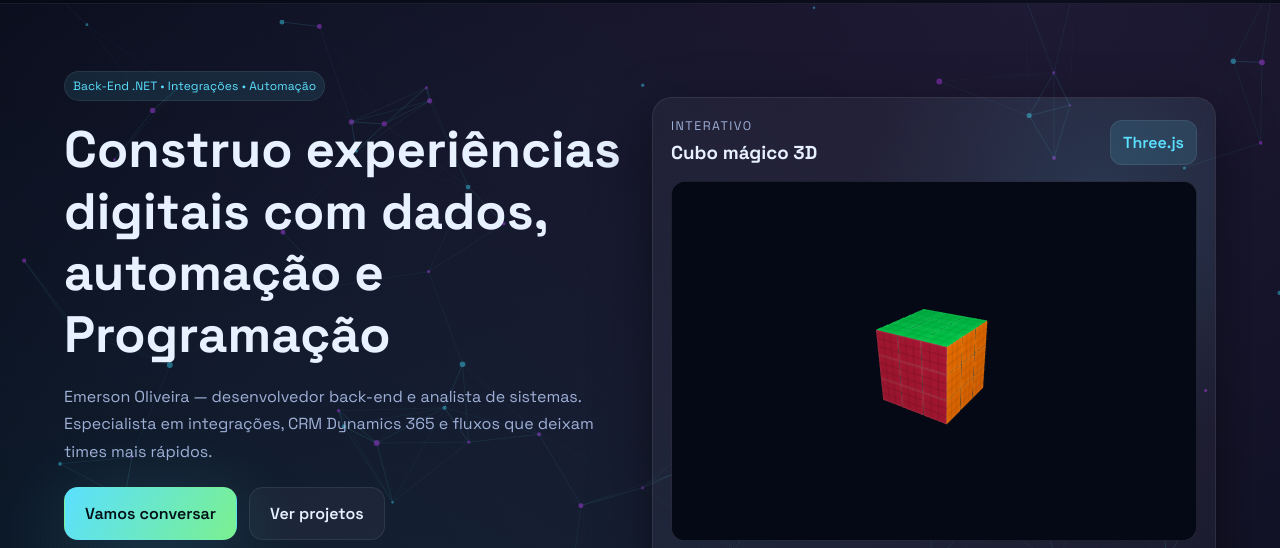
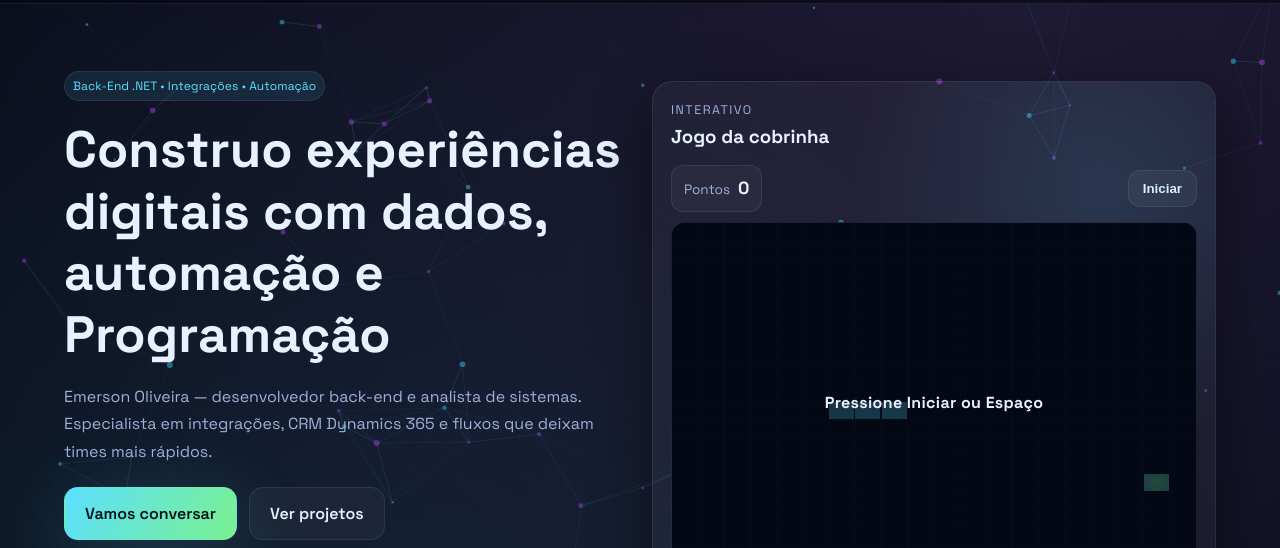
Before and after one commit to Emerson143/Portfolio, a plain HTML site: page index.html in a window 1280 px wide. Shown: the part 69-617 px from the top of the page. Drawn offline with nearby package versions, Linux system fonts and the light colour scheme; animation ran at ten frames a second.

Commit message:
feat: Replace 3D cube with snake game; update README and styles for new game features

```diff
--- a/index.html
+++ b/index.html
@@ -67,17 +67,23 @@
           </div>
         </div>
       </div>
-      <div class="hero-canvas-card">
+            <div class="hero-canvas-card">
         <div class="card-header">
           <div>
             <p class="eyebrow">Interativo</p>
-            <h3>Cubo mágico 3D</h3>
+            <h3>Jogo da cobrinha</h3>
           </div>
-          <span class="badge">Three.js</span>
+
         </div>
-        <div id="canvas-container" aria-label="Cubo mágico interativo"></div>
-        <p class="canvas-hint">Arraste ou use os botões de scramble/solve para brincar. Se não carregar, recarregue a
-          página.</p>
+        <div class="game-hud">
+          <div class="scoreboard">
+            <span>Pontos</span>
+            <strong id="score">0</strong>
+          </div>
+          <button id="toggle-game" class="btn-ghost" type="button">Iniciar</button>
+        </div>
+        <div id="canvas-container" aria-label="Jogo da cobrinha"></div>
+        <p class="canvas-hint">Use as setas ou W/A/S/D para mover. Espaço pausa ou reinicia.</p>
       </div>
     </div>
   </section>
@@ -334,8 +340,6 @@
       <p>&copy; 2025 Emerson Oliveira. Todos os direitos reservados.</p>
     </div>
   </footer>
-
-  <script src="https://cdnjs.cloudflare.com/ajax/libs/three.js/r128/three.min.js"></script>
   <script src="script.js"></script>
 </body>
 
--- a/script.js
+++ b/script.js
@@ -83,229 +83,219 @@ if (hamburger && navLinks) {
   draw();
 })();
 
-// Three.js Rubik-like cube with drag + shuffle fallback
-const initCube = () => {
+// Snake game (canvas)
+const bootSnake = () => {
   const container = document.getElementById('canvas-container');
-  if (!container) return;
-  if (typeof THREE === 'undefined') {
-    container.innerHTML = '<p style="padding:16px;text-align:center;color:#9fb0d7;">Ative o JavaScript/Three.js para brincar com o cubo.</p>';
-    return;
-  }
+  const scoreEl = document.getElementById('score');
+  const toggleBtn = document.getElementById('toggle-game');
+  if (!container || !scoreEl || !toggleBtn) return;
 
-  let renderer;
-  try {
-    renderer = new THREE.WebGLRenderer({ antialias: true, alpha: true });
-  } catch (e) {
-    container.innerHTML = '<p style="padding:16px;text-align:center;color:#9fb0d7;">Seu navegador não suporta WebGL. Tente outro para ver o cubo.</p>';
-    return;
-  }
+  container.innerHTML = '';
+  const canvas = document.createElement('canvas');
+  const ctx = canvas.getContext('2d');
+  const message = document.createElement('div');
+  message.className = 'game-message';
+  container.appendChild(canvas);
+  container.appendChild(message);
 
-  const scene = new THREE.Scene();
-  scene.background = new THREE.Color(0x050915);
+  const config = {
+    cells: 20,
+    speed: 120
+  };
 
-  const camera = new THREE.PerspectiveCamera(
-    60,
-    Math.max(container.clientWidth, 1) / Math.max(container.clientHeight, 1),
-    0.1,
-    100
-  );
-  camera.position.set(4, 3.2, 5.6);
-  camera.lookAt(0, 0, 0);
+  let cellSize = 18;
+  let snake = [];
+  let dir = { x: 1, y: 0 };
+  let nextDir = { x: 1, y: 0 };
+  let food = { x: 12, y: 10 };
+  let score = 0;
+  let playing = false;
+  let gameOver = false;
+  let lastFrame = 0;
 
-  renderer.setSize(container.clientWidth || 400, container.clientHeight || 300);
-  renderer.setPixelRatio(window.devicePixelRatio);
-  container.innerHTML = '';
-  container.appendChild(renderer.domElement);
+  const setMessage = (text) => {
+    if (text) {
+      message.textContent = text;
+      message.classList.add('show');
+    } else {
+      message.textContent = '';
+      message.classList.remove('show');
+    }
+  };
 
-  const createFaceTexture = (baseColor) => {
-    const size = 256;
-    const face = document.createElement('canvas');
-    face.width = face.height = size;
-    const ctx = face.getContext('2d');
+  const updateScore = () => {
+    scoreEl.textContent = score;
+  };
 
-    ctx.fillStyle = baseColor;
-    ctx.fillRect(0, 0, size, size);
+  const resize = () => {
+    const size = Math.max(Math.min(container.clientWidth, 460), 260);
+    cellSize = Math.floor(size / config.cells);
+    const dim = cellSize * config.cells;
+    canvas.width = dim;
+    canvas.height = dim;
+    draw();
+  };
 
-    ctx.strokeStyle = 'rgba(0,0,0,0.35)';
-    ctx.lineWidth = 4;
-    const step = size / 3;
-    for (let i = 1; i < 3; i++) {
+  const placeFood = () => {
+    let spot;
+    do {
+      spot = {
+        x: Math.floor(Math.random() * config.cells),
+        y: Math.floor(Math.random() * config.cells)
+      };
+    } while (snake.some(part => part.x === spot.x && part.y === spot.y));
+    food = spot;
+  };
+
+  const resetGame = () => {
+    snake = [
+      { x: 8, y: 10 },
+      { x: 7, y: 10 },
+      { x: 6, y: 10 }
+    ];
+    dir = { x: 1, y: 0 };
+    nextDir = { x: 1, y: 0 };
+    score = 0;
+    updateScore();
+    placeFood();
+    gameOver = false;
+    playing = false;
+    setMessage('Pressione Iniciar ou Espaço');
+    draw();
+  };
+
+  const drawCell = (x, y, color) => {
+    ctx.fillStyle = color;
+    ctx.fillRect(x * cellSize, y * cellSize, cellSize - 1, cellSize - 1);
+  };
+
+  const draw = () => {
+    ctx.fillStyle = '#050915';
+    ctx.fillRect(0, 0, canvas.width, canvas.height);
+
+    ctx.strokeStyle = 'rgba(255,255,255,0.04)';
+    ctx.lineWidth = 1;
+    for (let i = 1; i < config.cells; i++) {
       ctx.beginPath();
-      ctx.moveTo(step * i, 0);
-      ctx.lineTo(step * i, size);
+      ctx.moveTo(i * cellSize, 0);
+      ctx.lineTo(i * cellSize, canvas.height);
       ctx.stroke();
-
       ctx.beginPath();
-      ctx.moveTo(0, step * i);
-      ctx.lineTo(size, step * i);
+      ctx.moveTo(0, i * cellSize);
+      ctx.lineTo(canvas.width, i * cellSize);
       ctx.stroke();
     }
 
-    ctx.strokeStyle = 'rgba(255,255,255,0.15)';
-    ctx.lineWidth = 6;
-    ctx.strokeRect(4, 4, size - 8, size - 8);
+    const gradient = ctx.createRadialGradient(
+      food.x * cellSize + cellSize / 2,
+      food.y * cellSize + cellSize / 2,
+      2,
+      food.x * cellSize + cellSize / 2,
+      food.y * cellSize + cellSize / 2,
+      cellSize
+    );
+    gradient.addColorStop(0, '#7af08f');
+    gradient.addColorStop(1, '#2fb3ff');
+    ctx.fillStyle = gradient;
+    ctx.fillRect(food.x * cellSize, food.y * cellSize, cellSize - 1, cellSize - 1);
 
-    return new THREE.CanvasTexture(face);
+    snake.forEach((part, idx) => {
+      const alpha = 0.8 - idx * 0.03;
+      drawCell(part.x, part.y, `rgba(91, 224, 255, ${Math.max(alpha, 0.35)})`);
+    });
   };
 
-  const faces = [
-    createFaceTexture('#ff5800'), // right
-    createFaceTexture('#0046ad'), // left
-    createFaceTexture('#009b48'), // top
-    createFaceTexture('#ffd500'), // bottom
-    createFaceTexture('#b71234'), // front
-    createFaceTexture('#ffffff')  // back
-  ];
+  const handleDirection = (x, y) => {
+    if (dir.x === -x && dir.y === -y) return;
+    nextDir = { x, y };
+  };
 
-  const neutralTex = createFaceTexture('#111827');
-  const cubies = [];
-  const group = new THREE.Group();
-  const positions = [-1, 0, 1];
-  const size = 0.62;
+  const step = (timestamp = 0) => {
+    if (playing && !gameOver && timestamp - lastFrame >= config.speed) {
+      lastFrame = timestamp;
+      dir = nextDir;
+      const head = { x: snake[0].x + dir.x, y: snake[0].y + dir.y };
 
-  positions.forEach(x => {
-    positions.forEach(y => {
-      positions.forEach(z => {
-        const geometry = new THREE.BoxGeometry(size, size, size);
-        const materials = [];
-        for (let i = 0; i < 6; i++) {
-          let tex = neutralTex;
-          // Face coloring logic based on cubie position (show color only on outer faces)
-          if (i === 0 && x === 1) tex = faces[0]; // right
-          if (i === 1 && x === -1) tex = faces[1]; // left
-          if (i === 2 && y === 1) tex = faces[2]; // top
-          if (i === 3 && y === -1) tex = faces[3]; // bottom
-          if (i === 4 && z === 1) tex = faces[4]; // front
-          if (i === 5 && z === -1) tex = faces[5]; // back
-          materials.push(new THREE.MeshStandardMaterial({ map: tex, roughness: 0.38, metalness: 0.08 }));
-        }
-        const cubelet = new THREE.Mesh(geometry, materials);
-        cubelet.position.set(x * size, y * size, z * size);
-        group.add(cubelet);
-        cubies.push(cubelet);
-      });
-    });
+      const hitWall = head.x < 0 || head.y < 0 || head.x >= config.cells || head.y >= config.cells;
+      const hitSelf = snake.some(part => part.x === head.x && part.y === head.y);
+
+      if (hitWall || hitSelf) {
+        playing = false;
+        gameOver = true;
+        setMessage('Game over! Espaço para reiniciar.');
+        draw();
+        requestAnimationFrame(step);
+        return;
+      }
+
+      snake.unshift(head);
+      if (head.x === food.x && head.y === food.y) {
+        score += 10;
+        updateScore();
+        placeFood();
+      } else {
+        snake.pop();
+      }
+
+      draw();
+    }
+
+    requestAnimationFrame(step);
+  };
+
+  const toggleGame = () => {
+    if (gameOver) {
+      resetGame();
+      playing = true;
+      setMessage('');
+      lastFrame = performance.now();
+      return;
+    }
+    playing = !playing;
+    setMessage(playing ? '' : 'Pausado');
+    if (playing) lastFrame = performance.now();
+  };
+
+  toggleBtn.addEventListener('click', toggleGame);
+
+  window.addEventListener('keydown', (e) => {
+    switch (e.key) {
+      case 'ArrowUp':
+      case 'w':
+      case 'W':
+        handleDirection(0, -1);
+        break;
+      case 'ArrowDown':
+      case 's':
+      case 'S':
+        handleDirection(0, 1);
+        break;
+      case 'ArrowLeft':
+      case 'a':
+      case 'A':
+        handleDirection(-1, 0);
+        break;
+      case 'ArrowRight':
+      case 'd':
+      case 'D':
+        handleDirection(1, 0);
+        break;
+      case ' ':
+        toggleGame();
+        break;
+      default:
+        break;
+    }
   });
 
-  group.position.set(0, 0, 0);
-  scene.add(group);
-
-  const ambient = new THREE.AmbientLight(0xffffff, 0.6);
-  scene.add(ambient);
-
-  const point = new THREE.PointLight(0x7af08f, 1.4);
-  point.position.set(5, 5, 5);
-  scene.add(point);
-
-  const blueLight = new THREE.PointLight(0x5be0ff, 0.7);
-  blueLight.position.set(-4, -3, -4);
-  scene.add(blueLight);
-
-  let targetX = 0;
-  let targetY = 0;
-  let dragging = false;
-  let lastX = 0;
-  let lastY = 0;
-
-  const onPointerDown = (e) => {
-    dragging = true;
-    lastX = e.clientX;
-    lastY = e.clientY;
-  };
-
-  const onPointerUp = () => { dragging = false; };
-
-  const onPointerMove = (e) => {
-    const rect = container.getBoundingClientRect();
-    const x = e.clientX - rect.left - rect.width / 2;
-    const y = e.clientY - rect.top - rect.height / 2;
-    targetX = x * 0.0012;
-    targetY = y * 0.0012;
-
-    if (dragging) {
-      const dx = (e.clientX - lastX) * 0.01;
-      const dy = (e.clientY - lastY) * 0.01;
-      group.rotation.y += dx;
-      group.rotation.x += dy;
-      lastX = e.clientX;
-      lastY = e.clientY;
-    }
-  };
-
-  window.addEventListener('pointermove', onPointerMove);
-  container.addEventListener('pointerdown', onPointerDown);
-  window.addEventListener('pointerup', onPointerUp);
-
-  container.addEventListener('click', () => {
-    targetX += (Math.random() - 0.5) * 1.2;
-    targetY += (Math.random() - 0.5) * 1.2;
-  });
-
-  const animate = () => {
-    requestAnimationFrame(animate);
-    group.rotation.y += (targetX - group.rotation.y) * 0.08;
-    group.rotation.x += (targetY - group.rotation.x) * 0.08;
-
-    if (!dragging) {
-      group.rotation.y += 0.003;
-      group.rotation.x += 0.002;
-    }
-
-    renderer.render(scene, camera);
-  };
-
-  animate();
-
-  const handleResize = () => {
-    const width = Math.max(container.clientWidth, 1);
-    const height = Math.max(container.clientHeight, 1);
-    camera.aspect = width / height;
-    camera.updateProjectionMatrix();
-    renderer.setSize(width, height);
-  };
-
-  window.addEventListener('resize', handleResize);
-  handleResize();
-};
-
-// Try to load a fully playable Rubik's cube (cubing.js); if it fails, use Three.js fallback
-const initGameCube = async () => {
-  const container = document.getElementById('canvas-container');
-  if (!container) return;
-  try {
-    const { TwistyPlayer } = await import('https://js.cubing.net/cubing/twisty/');
-    container.innerHTML = '';
-    const player = new TwistyPlayer({
-      puzzle: '3x3x3',
-      background: 'none',
-      controlPanel: 'simple',
-      hintFacelets: 'none',
-      tempo: 'medium',
-      stickerColors: {
-        U: '#ffffff',
-        R: '#ff5800',
-        F: '#009b48',
-        D: '#ffd500',
-        L: '#0046ad',
-        B: '#b71234'
-      },
-      visualization: '3D'
-    });
-    player.style.width = '100%';
-    player.style.height = '100%';
-    container.appendChild(player);
-  } catch (e) {
-    console.warn('TwistyPlayer não carregou; usando fallback Three.js.', e);
-    initCube();
-  }
-};
-
-const bootCube = () => {
-  initGameCube();
+  window.addEventListener('resize', resize);
+  resetGame();
+  resize();
+  requestAnimationFrame(step);
 };
 
 if (document.readyState === 'complete' || document.readyState === 'interactive') {
-  bootCube();
+  bootSnake();
 } else {
-  window.addEventListener('DOMContentLoaded', bootCube);
+  window.addEventListener('DOMContentLoaded', bootSnake);
 }
--- a/style.css
+++ b/style.css
@@ -317,10 +317,78 @@ ul {
     display: block;
 }
 
+#canvas-container canvas {
+    width: 100%;
+    height: 100%;
+    display: block;
+    image-rendering: pixelated;
+}
+
 .canvas-hint {
     color: var(--text-muted);
     font-size: 0.9rem;
     margin-top: 10px;
+}
+
+.game-hud {
+    display: flex;
+    align-items: center;
+    justify-content: space-between;
+    gap: 12px;
+    margin-bottom: 10px;
+}
+
+.scoreboard {
+    display: inline-flex;
+    gap: 8px;
+    align-items: baseline;
+    padding: 8px 12px;
+    border-radius: 12px;
+    border: 1px solid var(--border);
+    background: rgba(255, 255, 255, 0.04);
+}
+
+.scoreboard span {
+    color: var(--text-muted);
+    font-size: 0.85rem;
+}
+
+.scoreboard strong {
+    font-size: 1.1rem;
+}
+
+.btn-ghost {
+    padding: 10px 14px;
+    border-radius: 12px;
+    border: 1px solid var(--border);
+    background: rgba(255, 255, 255, 0.05);
+    color: var(--text);
+    font-weight: 600;
+    cursor: pointer;
+    transition: 0.2s ease;
+}
+
+.btn-ghost:hover {
+    border-color: var(--primary);
+    color: var(--primary);
+}
+
+.game-message {
+    position: absolute;
+    inset: 0;
+    display: none;
+    align-items: center;
+    justify-content: center;
+    text-align: center;
+    padding: 12px;
+    background: rgba(5, 9, 21, 0.72);
+    color: var(--text);
+    font-weight: 700;
+    letter-spacing: 0.02em;
+}
+
+.game-message.show {
+    display: flex;
 }
 
 /* Sections */
```
Also changed, not shown: 1 other file.
